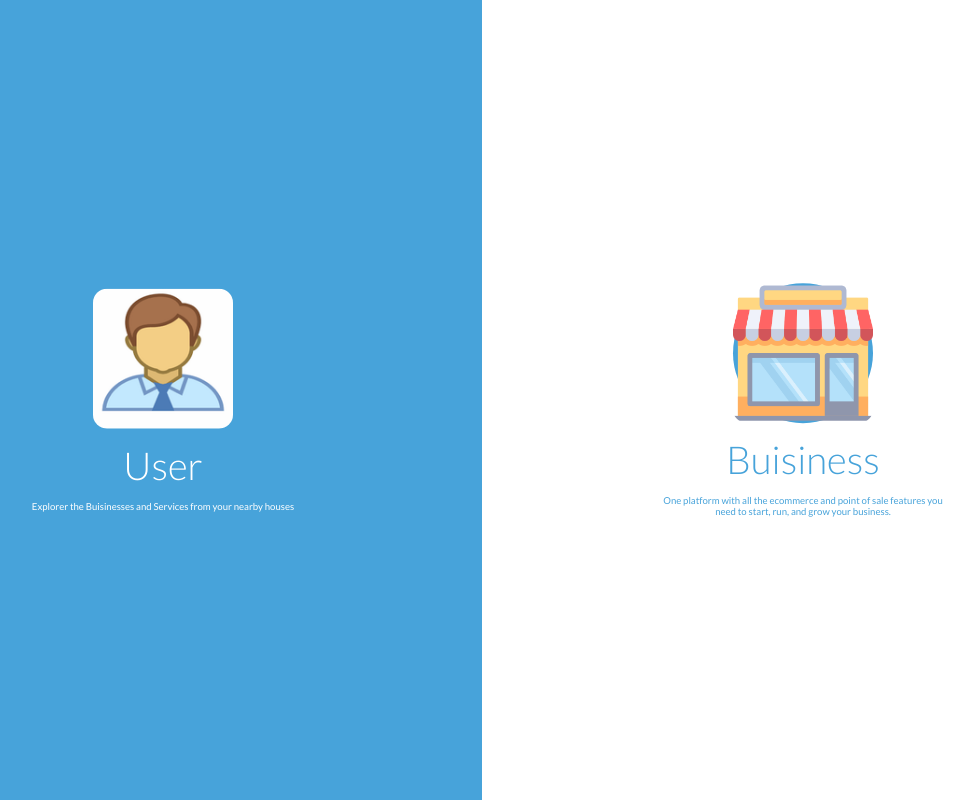
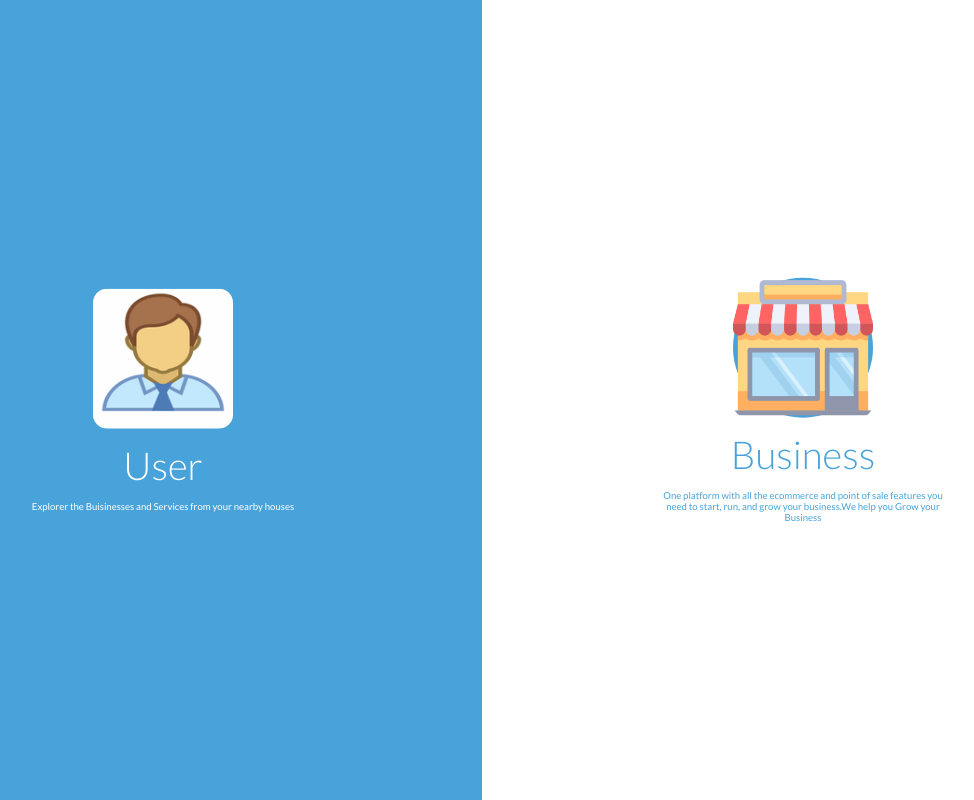
Before and after one commit to govindy444/onekeys.in, a plain HTML site: page index.html in a window 1280 px wide. Shown: the whole page, without its empty margins (157-1131 px from the left). Drawn offline with nearby package versions, Linux system fonts and the light colour scheme.

Commit message:
Update index.html

```diff
--- a/index.html
+++ b/index.html
@@ -128,8 +128,8 @@
 					<div class="side side-right">
 						<div class="intro-content">
 							<a href="admin.html"><div class="profile"><img src="img/shops.png" alt="profile2"></div></a>
-							<h1><span>Buisiness </span></h1>
-							<span>One platform with all the ecommerce and point of sale features you need to start, run, and grow your business.</span>
+							<h1><span>Business </span></h1>
+							<span>One platform with all the ecommerce and point of sale features you need to start, run, and grow your business.We help you Grow your Business</span>
 						</div>
 					</div>
 				</div><!-- /intro -->
```
